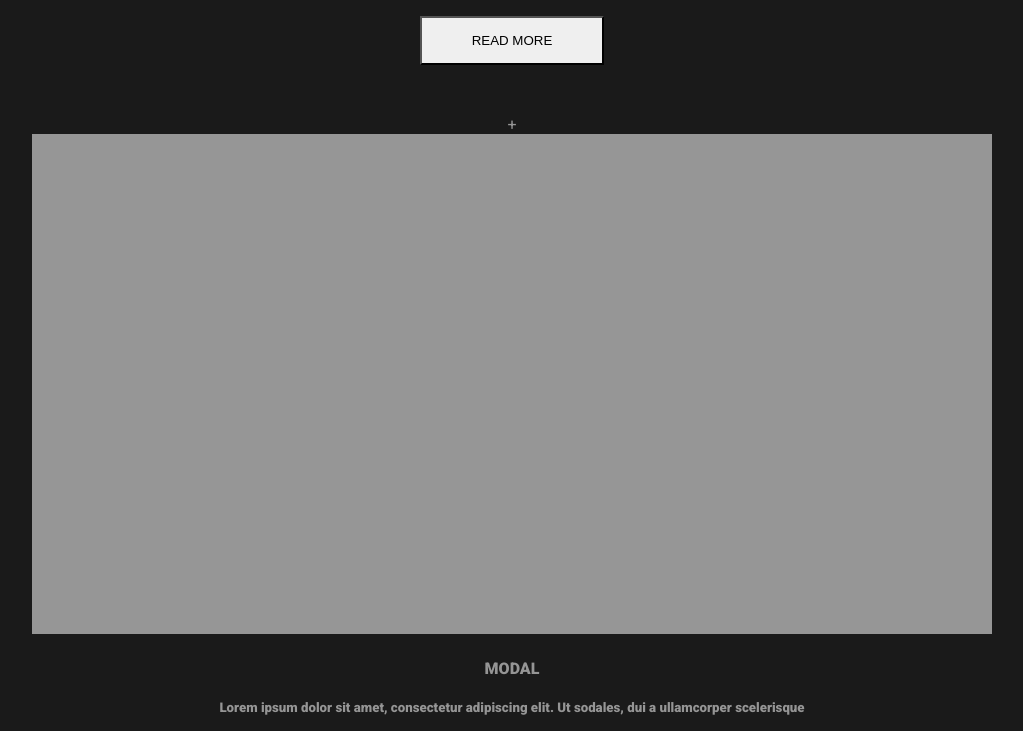
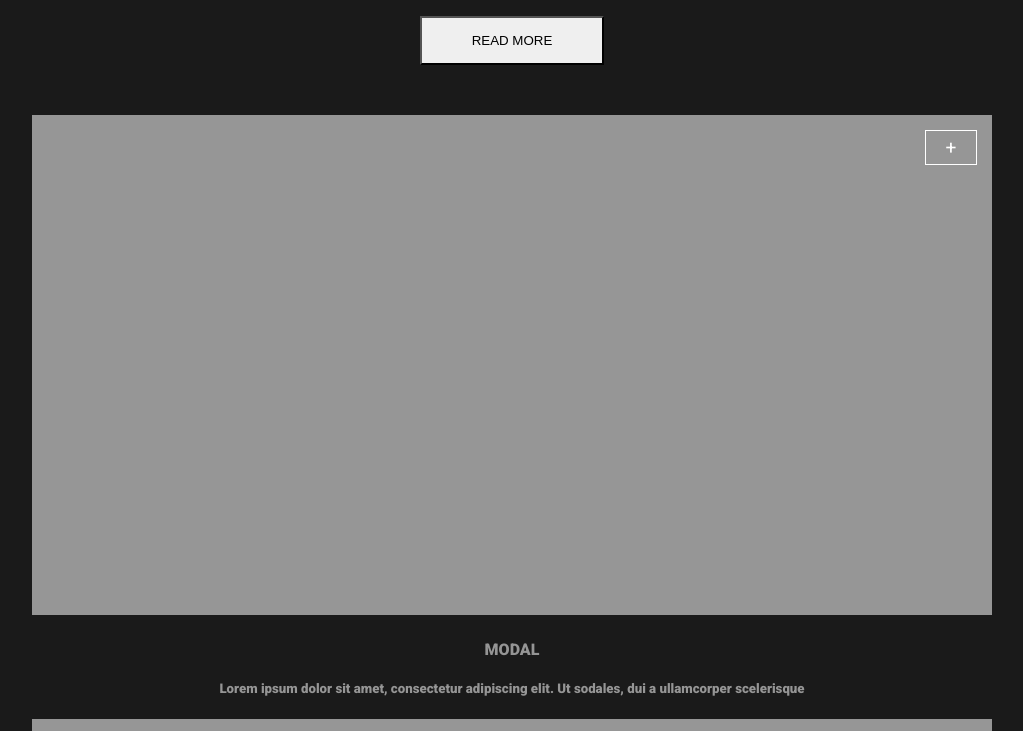
Before and after one commit to abuuzayr/amiculum, a website: page src/index.html in a window 1280 px wide. Shown: the part 1893-2624 px from the top of the page, without its empty margins (128-1151 px from the left). Drawn offline with nearby package versions, Linux system fonts and the light colour scheme; files that its build step writes are made by us from their sources; placeholder pictures from the web are drawn by us.

Commit message:
Add image zoom button with img wrappers

```diff
--- a/src/styles/styles.scss
+++ b/src/styles/styles.scss
@@ -103,3 +103,20 @@ nav {
     background: $img-grey;
     border: none;
 }
+
+// Image zoom top corner button
+
+.img-wrapper {
+    position: relative;
+    .zoom-btn {
+        text-align: center;
+        padding: 5px;
+        color: white;
+        margin: 15px;
+        border: 1px solid white;
+        width: 40px;
+        font-size: 1.2em;
+        position: absolute;
+        right: 0;
+    }
+}
```
